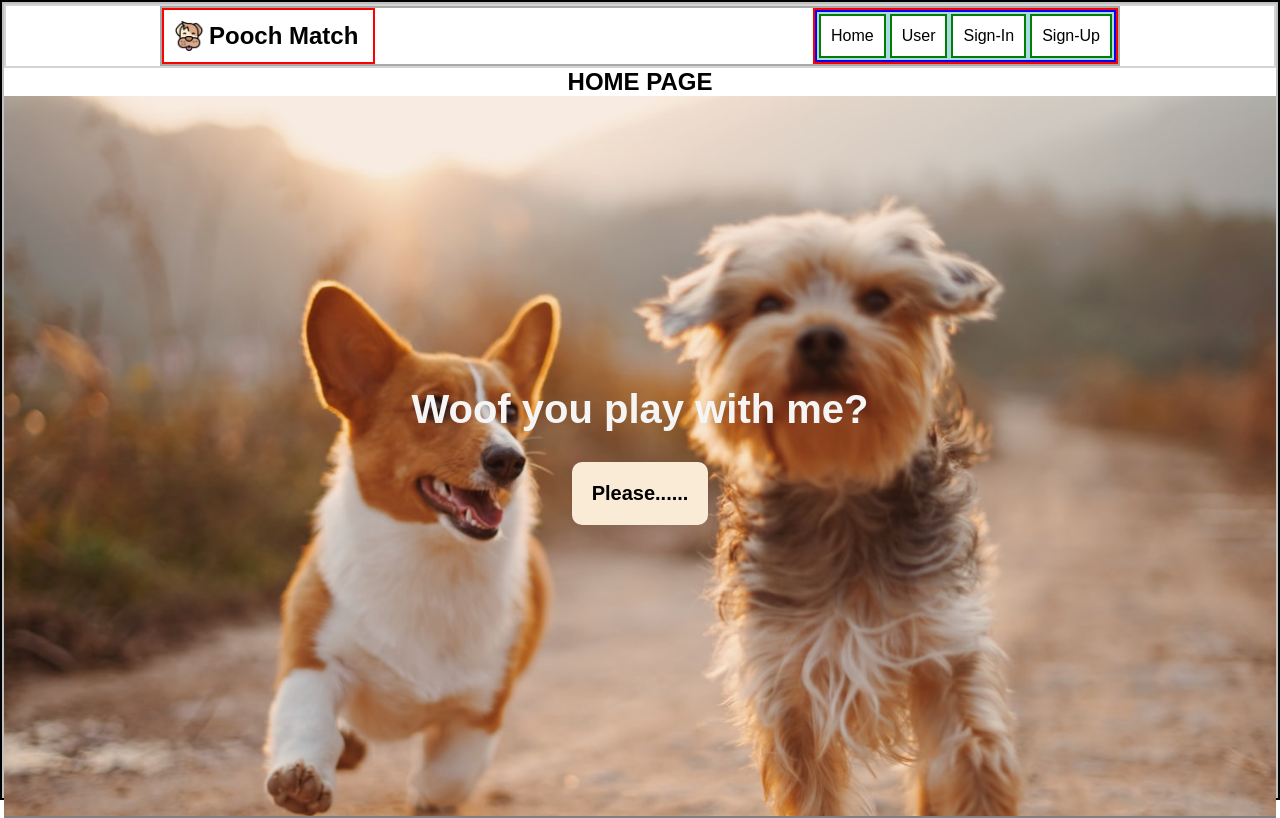
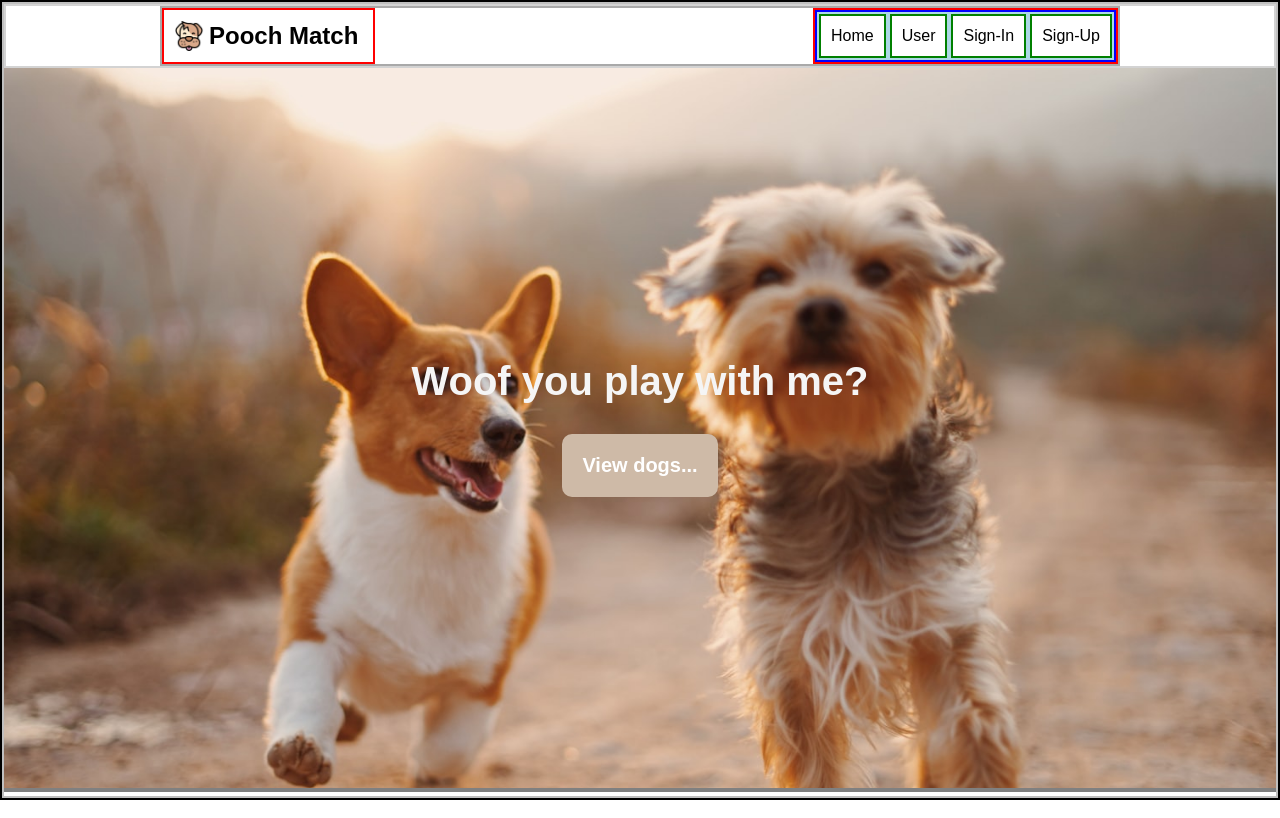
Before and after one commit to SleepyJen/PoochMatch, a React (Create React App) app in the folder client/: page / in a window 1280 px wide. Shown: the top 818 px of the page. Built offline with nearby package versions, Linux system fonts and the light colour scheme.

Commit message:
modified colors on HomePage

```diff
--- a/client/src/views/HomePage/HomePage.js
+++ b/client/src/views/HomePage/HomePage.js
@@ -9,7 +9,6 @@ import Preview from "./components/Preview/Preview";
 function HomePage () {
   return (
     <main className="">
-      <h2>HOME PAGE</h2>
       <Banner />
       <Preview />
     </main>
--- a/client/src/views/HomePage/components/Banner/Banner.css
+++ b/client/src/views/HomePage/components/Banner/Banner.css
@@ -5,8 +5,9 @@
     justify-content: center;
     align-items: center;
     height: 90vh;
-    background: url("/assets/images/dogsPlaying.jpeg") no-repeat fixed;
-    background-size: cover;
+    background: url("/assets/images/dogsPlaying.jpeg");
+    background-size: 100%;
+    background-repeat: no-repeat;
 }
 
 .banner-button {
@@ -16,11 +17,12 @@
     border-radius: 10px;
     border: 2px solid black;
     border: none;
-    background-color: antiquewhite;
+    background-color: #CEBAA7;
+    color: white;
 }
 
 .banner-button:hover {
-    background-color: aquamarine;
+    background-color: #C0977A;
 }
 
 .banner-button:active {
--- a/client/src/views/HomePage/components/Banner/Banner.js
+++ b/client/src/views/HomePage/components/Banner/Banner.js
@@ -6,7 +6,7 @@ function Banner() {
     <section className="banner">
       <h2 className="banner-text">Woof you play with me?</h2>
       <button onClick={() => console.log("working?")} className="banner-button">
-        <h2>Please......</h2>
+        <h2>View dogs...</h2>
       </button>
     </section>
   );
--- a/client/src/views/HomePage/components/Preview/Preview.js
+++ b/client/src/views/HomePage/components/Preview/Preview.js
@@ -4,8 +4,7 @@ import "./Preview.css";
 function Preview() {
   return (
     <section className="preview">
-      {/* <h2>Preview Card</h2> */}
-      <div className="card">
+      {/* <div className="card">
         <div>
           <div>
             <img alt="pat-dog" />
@@ -70,7 +69,7 @@ function Preview() {
           </div>
           <button>view more</button>
         </div>
-      </div>
+      </div> */}
     </section>
   );
 }
```
Also changed, not shown: client/src/assets/reset.css (+8 -0 lines), 1 other file (tests, documents, lock files or other folders).
